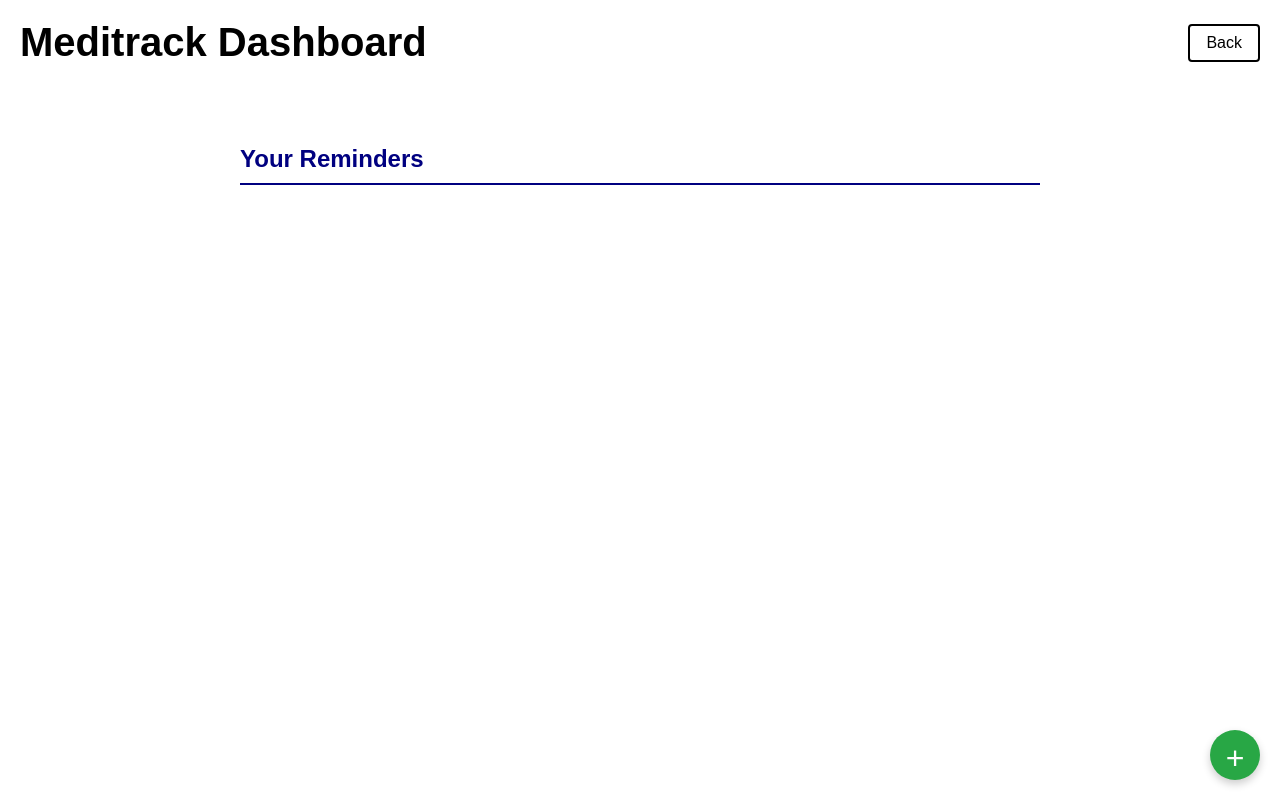
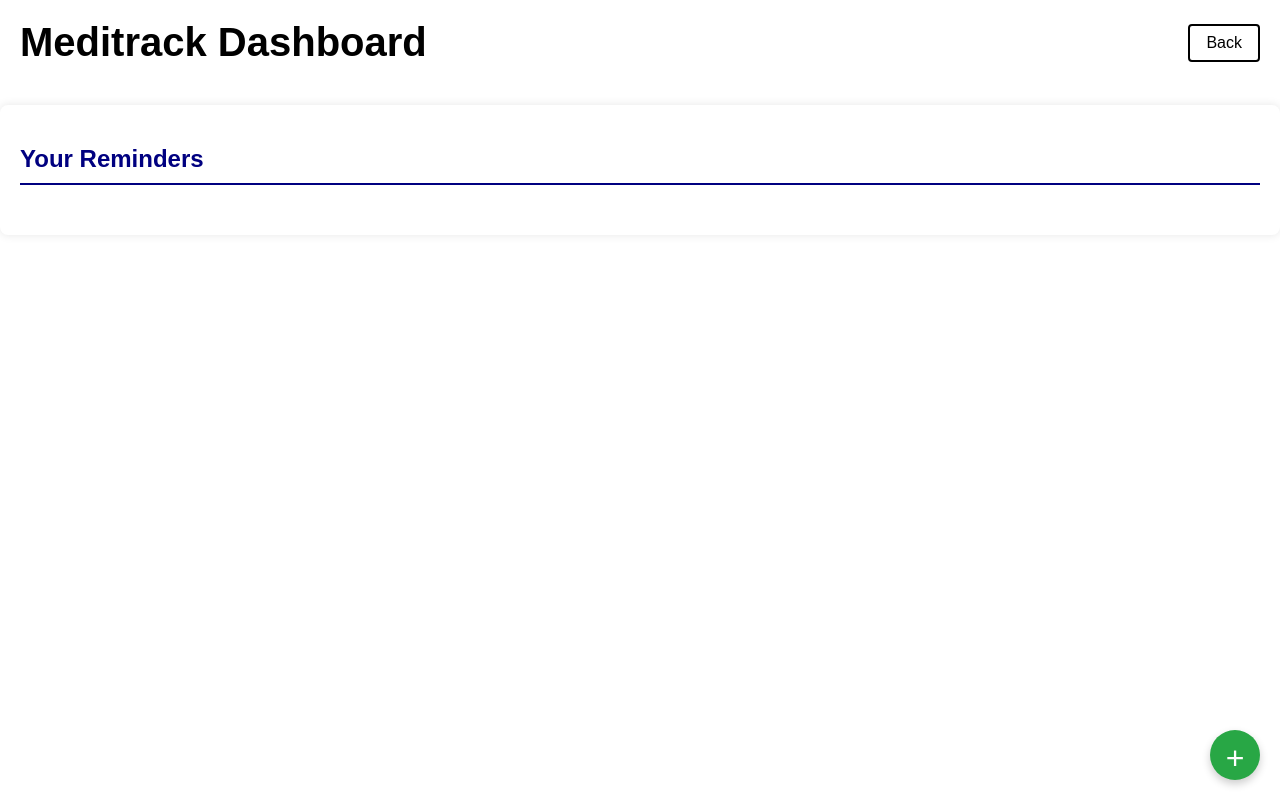
Before and after one commit to EvuriVyshnavi/Meditrack, a plain HTML site: page dashboard.html in a window 1280 px wide. Drawn offline with Linux system fonts and the light colour scheme.

Commit message:
Update styles.css

```diff
--- a/styles.css
+++ b/styles.css
@@ -84,11 +84,11 @@ h1 {
 }
 
 main {
-    max-width: 800px;
     margin: 20px auto;
     padding: 20px;
     background-color: white;
     border-radius: 8px;
+    box-shadow: 0 0 10px rgba(0, 0, 0, 0.1);
 }
 
 section {
```
